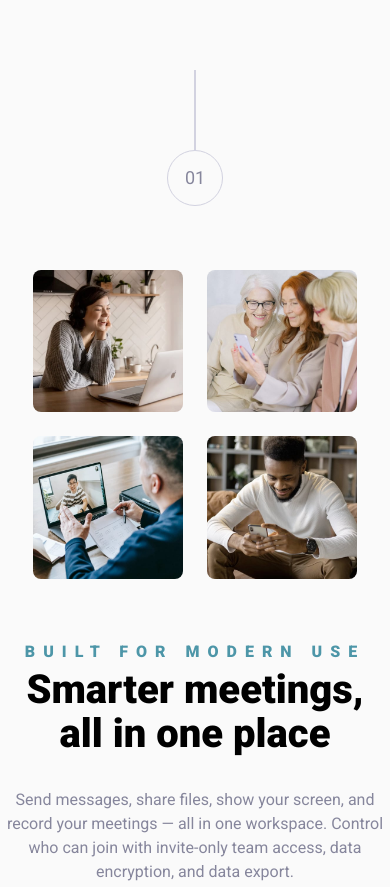
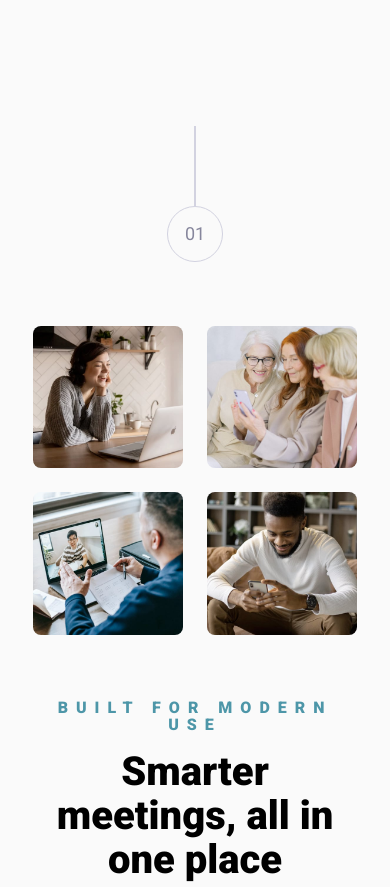
Before and after one commit to Jayfx24/FM-meet-landing-page, a plain HTML site: page docs/index.html in a window 390 px wide. Shown: the part 835-1722 px from the top of the page. Drawn offline with Linux system fonts and the light colour scheme.

Commit message:
adjusted layout

```diff
--- a/docs/style.css
+++ b/docs/style.css
@@ -243,6 +243,13 @@ button {
 
 }
 
+.features-section {
+    padding-inline: var(--spacing-1000);
+    padding-bottom: var(--spacing-900);
+    padding-top: var(--spacing-700);
+
+}
+
 .feature-images {
     padding-block: var(--spacing-800);
     display: flex;
@@ -277,7 +284,7 @@ button {
     letter-spacing: var(--spacing-100);
     color: var(--color-primary);
     line-height: 110%;
-    margin-bottom: 0.5rem;
+    margin-bottom: 1rem;
     font-size: 1rem;
     text-transform: uppercase;
 }
@@ -381,9 +388,13 @@ p {
         flex-direction: column;
         align-items: center;
     }
+
     .feature-images img {
-    width: 150px;
+        width: 150px;
 
 
+    }
+    .features-section {
+    padding-inline: var(--spacing-400);
 }
 }
```
